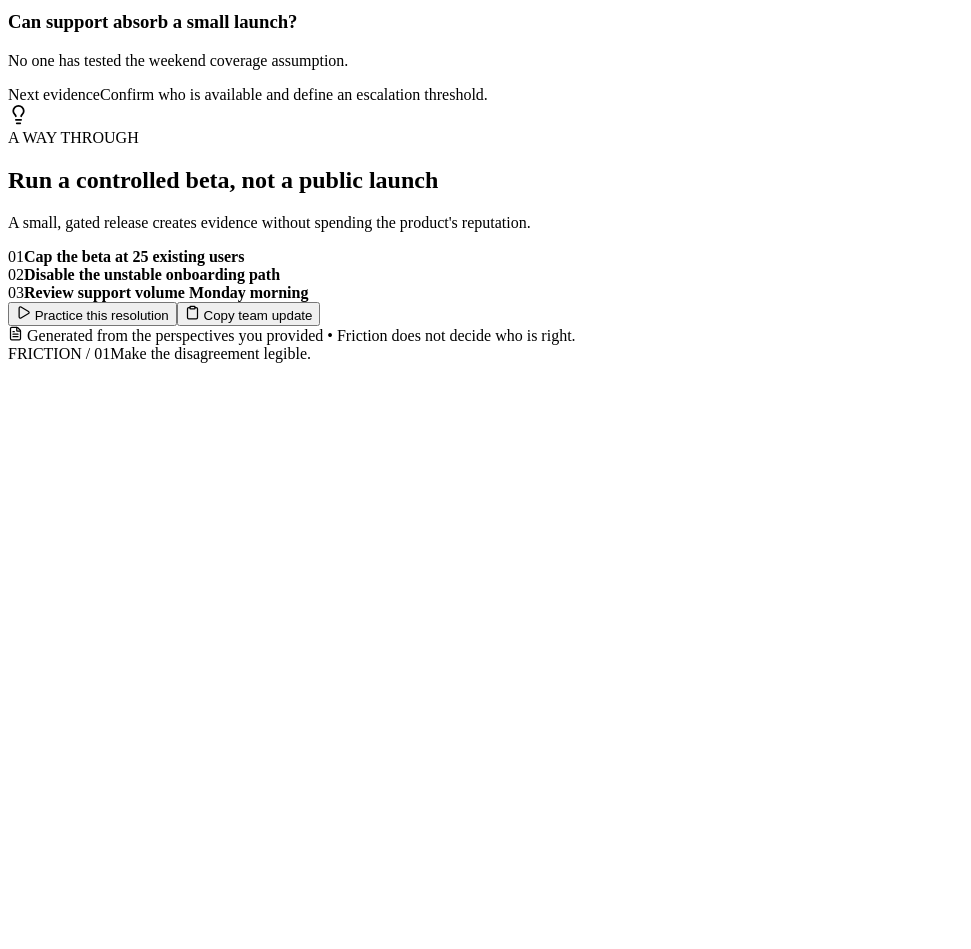
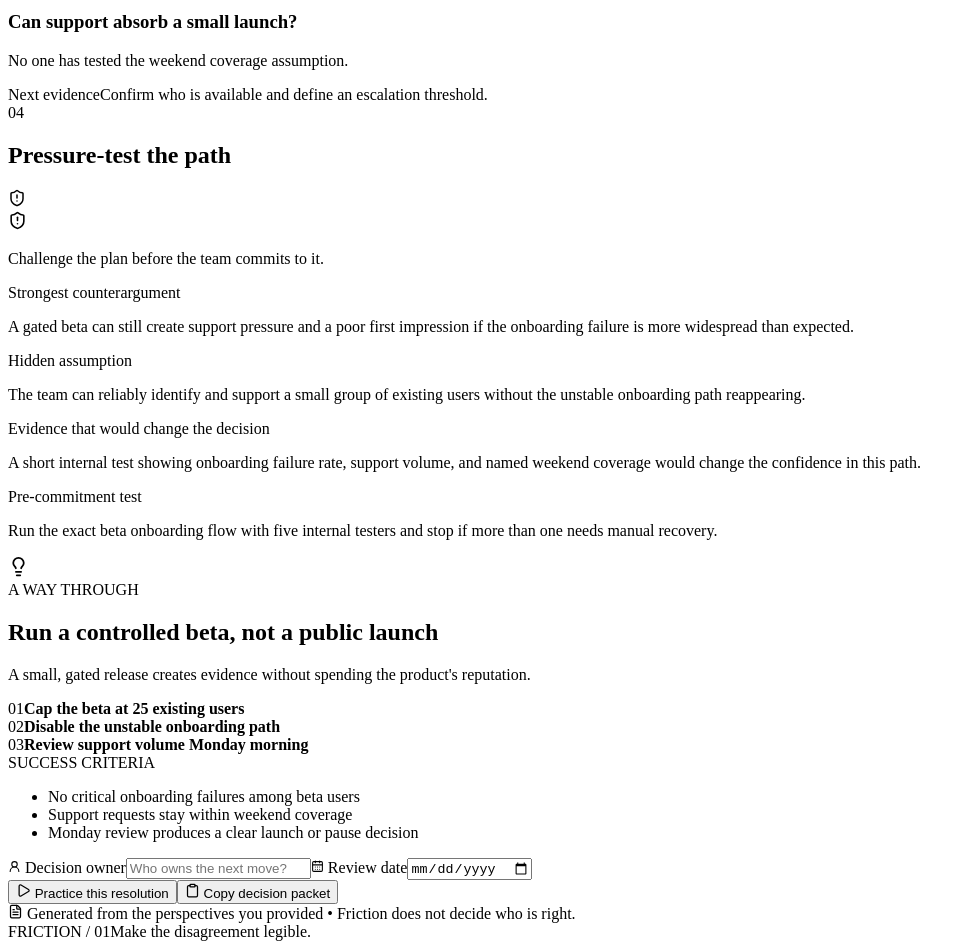
Before and after one commit to Moustafa-Ameen/friction, a React (Vite) app: page / in a window 1280 px wide. Shown: the part 1540-2489 px from the top of the page, without its empty margins (0-971 px from the left). Before the commit the page ends 1911 px from the top, so only its background shows below. Built offline with nearby package versions, Linux system fonts and the light colour scheme; the HTML template or start-up script is replaced by a standard one.

Commit message:
Add decision executor and red team analysis

```diff
--- a/src/App.tsx
+++ b/src/App.tsx
@@ -1,5 +1,5 @@
 import { useState } from 'react'
-import { ArrowRight, Check, CircleHelp, Clipboard, FileText, Lightbulb, LockKeyhole, Play, RotateCcw, Sparkles, TriangleAlert, X } from 'lucide-react'
+import { ArrowRight, CalendarDays, Check, CircleHelp, Clipboard, FileText, Lightbulb, LockKeyhole, Play, RotateCcw, ShieldAlert, Sparkles, TriangleAlert, UserRound, X } from 'lucide-react'
 import { fallbackAnalysis } from './lib/fallback'
 import { analysisSchema, type AnalyzeInput, type ConflictAnalysis } from './lib/types'
 
@@ -49,6 +49,8 @@ function App() {
   const [practiceOpen, setPracticeOpen] = useState(false)
   const [copied, setCopied] = useState(false)
   const [copiedUpdate, setCopiedUpdate] = useState(false)
+  const [owner, setOwner] = useState('')
+  const [reviewDate, setReviewDate] = useState('')
 
   const loadScenario = (id: string) => {
     const next = scenarios[id]
@@ -84,7 +86,7 @@ function App() {
     loadScenario('launch')
     setMode('perspectives')
     setAnalysis(fallbackAnalysis({ mode: 'perspectives', decision: '', sideA: '', sideB: '' }))
-    setSource('idle'); setWarning(''); setError('')
+    setSource('idle'); setWarning(''); setError(''); setOwner(''); setReviewDate('')
   }
 
   const writeToClipboard = async (text: string) => {
@@ -108,17 +110,28 @@ function App() {
     window.setTimeout(() => setCopied(false), 1600)
   }
 
-  const copyTeamUpdate = async () => {
+  const copyDecisionPacket = async () => {
     const update = [
+      '# Decision packet',
+      '',
       `Decision: ${analysis.decision}`,
       '',
       `Proposed path: ${analysis.resolution.title}`,
+      '',
+      `Owner: ${owner || 'Unassigned'}`,
+      `Review date: ${reviewDate || 'Set before sending'}`,
+      '',
+      'Why this path:',
       analysis.resolution.rationale,
       '',
       'Next steps:',
       ...analysis.resolution.steps.map((step) => `- ${step}`),
       '',
-      `Conversation starter: ${analysis.resolution.conversationStarter}`,
+      'Success criteria:',
+      ...analysis.resolution.successCriteria.map((criterion) => `- ${criterion}`),
+      '',
+      'Pressure test:',
+      analysis.redTeam.preCommitmentTest,
     ].join('\n')
     await writeToClipboard(update)
     setCopiedUpdate(true)
@@ -164,7 +177,10 @@ function App() {
             <div className="section-heading"><div><span className="step">03</span><h2>Where the friction lives</h2></div><button className="icon-button" title="What do these labels mean?"><CircleHelp size={17} /></button></div>
             <div className="faultline-grid">{analysis.faultlines.map((line) => <article className={`faultline ${line.type.toLowerCase()}`} key={`${line.type}-${line.title}`}><span className="fault-label">{line.type}</span><h3>{line.title}</h3><p>{line.explanation}</p>{line.missingEvidence && <div className="missing-evidence"><span>Next evidence</span>{line.missingEvidence}</div>}</article>)}</div>
 
-            <div className="resolution-panel"><div className="resolution-intro"><div className="resolution-icon"><Lightbulb size={21} /></div><div><span className="mini-label">A WAY THROUGH</span><h2>{analysis.resolution.title}</h2><p>{analysis.resolution.rationale}</p></div></div><div className="resolution-steps">{analysis.resolution.steps.map((step, index) => <div className="resolution-step" key={step}><span>{String(index + 1).padStart(2, '0')}</span><strong>{step}</strong></div>)}</div><div className="resolution-actions"><button className="outline-button" onClick={() => setPracticeOpen(true)}><Play size={15} /> Practice this resolution</button><button className="outline-button" onClick={copyTeamUpdate}><Clipboard size={15} /> {copiedUpdate ? 'Team update copied' : 'Copy team update'}</button></div></div>
+            <section className="section-heading pressure-heading"><div><span className="step">04</span><h2>Pressure-test the path</h2></div><ShieldAlert size={18} /></section>
+            <section className="red-team-panel"><div className="red-team-intro"><ShieldAlert size={19} /><p>Challenge the plan before the team commits to it.</p></div><div className="pressure-grid"><article><span>Strongest counterargument</span><p>{analysis.redTeam.strongestCounterargument}</p></article><article><span>Hidden assumption</span><p>{analysis.redTeam.hiddenAssumption}</p></article><article><span>Evidence that would change the decision</span><p>{analysis.redTeam.evidenceThatWouldChangeMind}</p></article><article><span>Pre-commitment test</span><p>{analysis.redTeam.preCommitmentTest}</p></article></div></section>
+
+            <div className="resolution-panel"><div className="resolution-intro"><div className="resolution-icon"><Lightbulb size={21} /></div><div><span className="mini-label">A WAY THROUGH</span><h2>{analysis.resolution.title}</h2><p>{analysis.resolution.rationale}</p></div></div><div className="resolution-steps">{analysis.resolution.steps.map((step, index) => <div className="resolution-step" key={step}><span>{String(index + 1).padStart(2, '0')}</span><strong>{step}</strong></div>)}</div><div className="criteria-block"><span className="mini-label">SUCCESS CRITERIA</span><ul>{analysis.resolution.successCriteria.map((criterion) => <li key={criterion}>{criterion}</li>)}</ul></div><div className="executor-fields"><label><span><UserRound size={13} /> Decision owner</span><input value={owner} onChange={(event) => setOwner(event.target.value)} placeholder="Who owns the next move?" /></label><label><span><CalendarDays size={13} /> Review date</span><input type="date" value={reviewDate} onChange={(event) => setReviewDate(event.target.value)} /></label></div><div className="resolution-actions"><button className="outline-button" onClick={() => setPracticeOpen(true)}><Play size={15} /> Practice this resolution</button><button className="outline-button" onClick={copyDecisionPacket}><Clipboard size={15} /> {copiedUpdate ? 'Decision packet copied' : 'Copy decision packet'}</button></div></div>
 
             <div className="footer-note"><FileText size={15} /> Generated from the perspectives you provided <span>•</span> Friction does not decide who is right.</div>
           </section>
--- a/src/lib/fallback.ts
+++ b/src/lib/fallback.ts
@@ -26,7 +26,14 @@ const launchAnalysis: ConflictAnalysis = {
     title: 'Run a controlled beta, not a public launch',
     rationale: 'A small, gated release creates evidence without spending the product\'s reputation.',
     steps: ['Cap the beta at 25 existing users', 'Disable the unstable onboarding path', 'Review support volume Monday morning'],
+    successCriteria: ['No critical onboarding failures among beta users', 'Support requests stay within weekend coverage', 'Monday review produces a clear launch or pause decision'],
     conversationStarter: 'What if we test the riskiest assumption with a small, gated beta instead of treating this as a full launch?',
+  },
+  redTeam: {
+    strongestCounterargument: 'A gated beta can still create support pressure and a poor first impression if the onboarding failure is more widespread than expected.',
+    hiddenAssumption: 'The team can reliably identify and support a small group of existing users without the unstable onboarding path reappearing.',
+    evidenceThatWouldChangeMind: 'A short internal test showing onboarding failure rate, support volume, and named weekend coverage would change the confidence in this path.',
+    preCommitmentTest: 'Run the exact beta onboarding flow with five internal testers and stop if more than one needs manual recovery.',
   },
   confidence: 87,
 }
--- a/src/lib/types.ts
+++ b/src/lib/types.ts
@@ -19,7 +19,14 @@ export const analysisSchema = z.object({
     title: z.string().min(1),
     rationale: z.string().min(1),
     steps: z.array(z.string()).length(3),
+    successCriteria: z.array(z.string()).length(3),
     conversationStarter: z.string().min(1),
+  }),
+  redTeam: z.object({
+    strongestCounterargument: z.string().min(1),
+    hiddenAssumption: z.string().min(1),
+    evidenceThatWouldChangeMind: z.string().min(1),
+    preCommitmentTest: z.string().min(1),
   }),
   confidence: z.number().min(0).max(100),
 })
```
Also changed, not shown: src/styles.css (+6 -1 lines), 2 other files (tests, documents, lock files or other folders).
